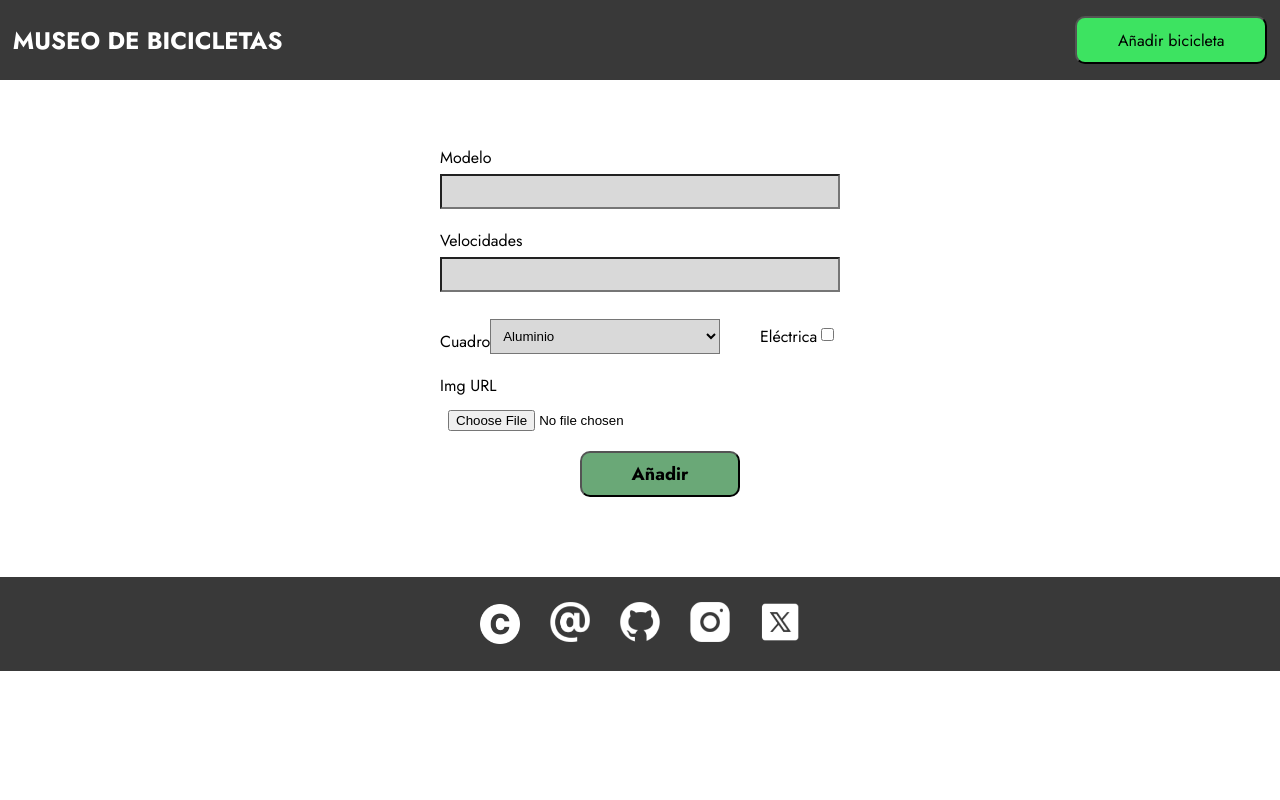
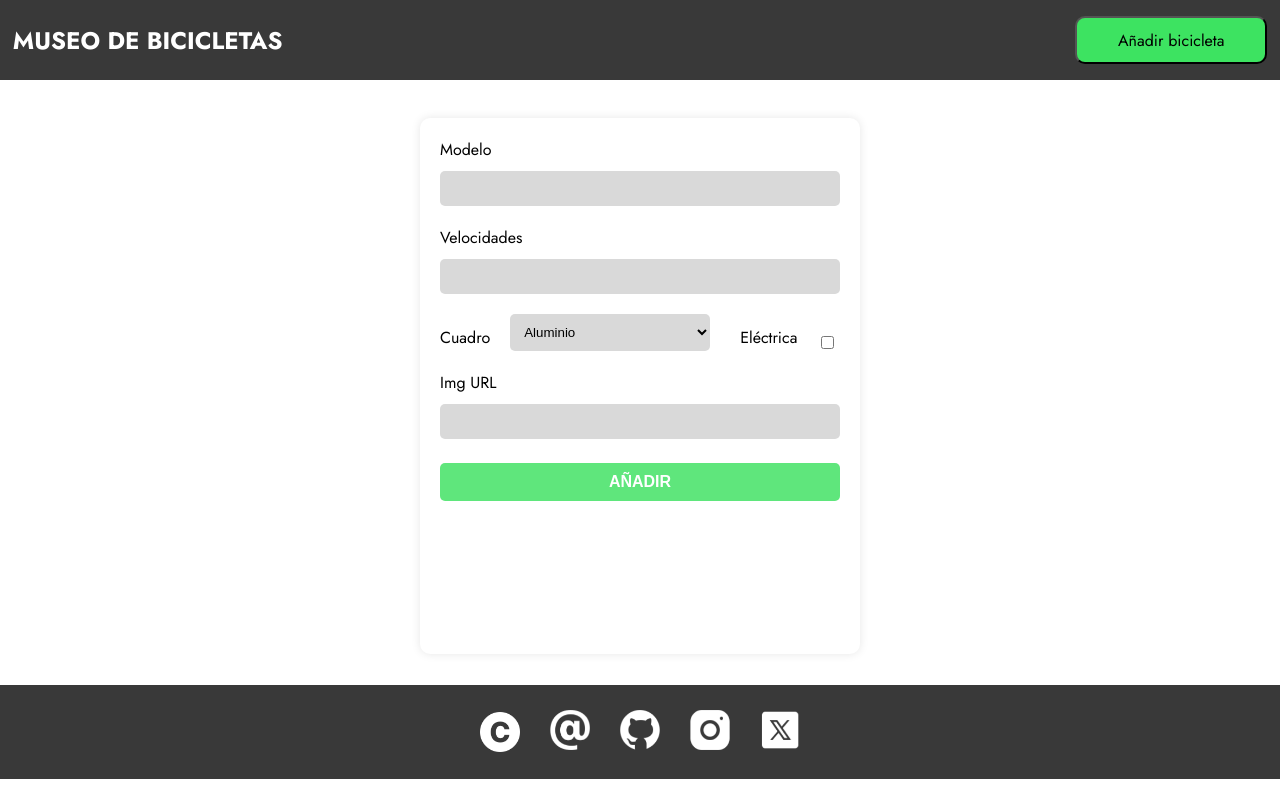
Before and after one commit to SarayAnta/proyecto05-museo, a React (Vite) app: page /Edit in a window 1280 px wide. Both pictures are taken after a click on the button "Añadir bicicleta". Built offline with nearby package versions, Linux system fonts and the light colour scheme.

Commit message:
styled add form

```diff
--- a/src/components/newitem/NewItem.css
+++ b/src/components/newitem/NewItem.css
@@ -1,54 +1,97 @@
 body {
-  margin: 0;
+  max-height: 100%;
 }
 
 form {
   font-family: 'Jost', sans-serif;
   max-width: 400px;
-  height: 439px;
-  margin: auto;
-  margin-top: 2%;
+  height: 62vh;
+  margin: 0 auto;
+  margin-top: 3%;
+  margin-bottom: 3%;
   padding: 20px;
+  background-color: #FFFFFF;
+  border-radius: 10px;
+  box-shadow: 0 0 10px rgba(0, 0, 0, 0.1);
 }
 
 label {
   display: block;
-  margin-bottom: 0.5%;
-  margin-top: 5%;
+  margin-bottom: 10px;
+  color: #000000;
 }
 
-.model, .speeding, select {
-    background-color: #d9d9d9;
-  }
-
-  input, select {
+input[type="text"],
+input[type="file"],
+select {
   width: 100%;
-    padding: 8px;
-    margin-top: 3px;
+  padding: 10px;
+  margin-bottom: 20px;
+  border: none;
+  background-color: #D9D9D9;
+  border-radius: 5px;
   box-sizing: border-box;
 }
 
+input[type="submit"] {
+  width: 100%;
+  padding: 10px;
+  border: none;
+  background-color: #000000;
+  color: #FFFFFF;
+  font-size: 16px;
+  font-weight: bold;
+  text-transform: uppercase;
+  border-radius: 5px;
+  cursor: pointer;
+}
+
+input[type="submit"]:hover {
+  background-color: #333333;
+}
+
 .add {
-    width: 20vh;
-    background-color: #6aa877;
-    margin-left: 35%;
-    margin-top: 3%;
-    font-family: 'Jost', sans-serif;
-    font-size: 18px;
-    font-weight: bolder;
-    border-radius: 10px;
+  margin-top: 15px;
+}
+
+.error {
+  color: red;
 }
 
 .cuadred {
   display: flex;
-    align-items: center;
-    margin-top: 3%;
 }
 
+.frame,
 .electric {
-    margin-left: 10%;
+  display: flex;
+  align-items: center; /* Alinear verticalmente */
+  margin-right: 30px; /* Espacio entre los campos */
 }
 
-  .frame {
-    width: 70%;
+.frame label,
+.electric label {
+  margin-right: 20px; /* Espacio entre el label y el input */
 }
+
+.frame select {
+  flex: 1; /* El input ocupa todo el espacio restante */
+  width: 200px;
+}
+
+.electric input[type="checkbox"] {
+  flex: 1; /* El input ocupa todo el espacio restante */
+}
+
+input[type="submit"] {
+  background-color: #3de161d2;
+  margin-top: 1%;
+}
+
+
+@media screen and (max-width: 480px) {
+  form {
+    padding: 30px;
+
+  }
+}
--- a/src/components/newitem/NewItem.jsx
+++ b/src/components/newitem/NewItem.jsx
@@ -6,31 +6,35 @@ import Footer from '../footer/Footer';
 
 const NewItem = () => {
 
-    const { register, formState: { errors }, handleSubmit } = useForm();
+    const { register, formState: { errors }, handleSubmit, reset} = useForm();
 
     const onSubmit = (data) => {
         console.log(data);
+        // Mostrar mensaje de éxito
+        alert('¡Tu bicicleta fue añadida correctamente!');
+        // Reiniciar el formulario
+        reset();
     }
 
-    return(
-    <>
-      <Nav/>
+    return <>
+        <Nav/>
         <form onSubmit={handleSubmit(onSubmit)}>
             <div>
                 <label>Modelo</label>
                 <input className='model' type="text" {...register('modelo', {
                     required: true,
-                    minLength: 5
                 })}/>
                 {errors.modelo?.type === 'required' && <p>El campo modelo es requerido</p>}
-                {errors.modelo?.type === 'minLength' && <p>El campo modelo debe tener más de 5 caracteres</p>}
             </div>
             <div>
                 <label>Velocidades</label>
-                <input className='speeding' type="text" {...register('velocidades')}/>
+                <input className='speeding' type="text" {...register('velocidades', {
+                    required: true,
+                })}/>
+                {errors.velocidades?.type === 'required' && <p>El campo velocidades es requerido</p>}
             </div>
             <div className='cuadred'>
-                <div className='frame cuadred'>
+                <div className='frame'>
                     <label>Cuadro</label>
                     <select {...register('cuadro')}>
                         <option value="al">Aluminio</option>
@@ -39,22 +43,24 @@ const NewItem = () => {
                         <option value="ot">Otros</option>
                     </select>
                 </div>
-                <div className='electric cuadred'>
+                <div className='electric'>
                     <label>Eléctrica</label>
                     <input className="checkbox-css" type="checkbox" {...register('eléctrica')} />
                 </div>
             </div>
             <div>
                 <label htmlFor="imageUpload">Img URL</label>
-                <input
-                type="file"
-                accept="image/*"
-                />
+                <input type="text" {...register('imageUpload', {
+                pattern: /^https?:\/\/[\w\-]+(\.[\w\-]+)+[/#?]?.*$/,
+                required:true,
+                })}/>
+                {errors.imageUpload?.type === 'pattern' && <p>El formato de la url de la imagen es incorrecto</p>}
+                {errors.imageUpload?.type === 'required' && <p>El campo url de la imagen es requerido</p>}
             </div>
-            <input type="submit" value="Añadir" className='add'/>
+            <input type="submit" value="Añadir"/>
         </form>
-    <Footer/>
+        <Footer/>
     </>
-)}
+            }
 
 export default NewItem;
```
Lines whose indentation alone changed are shown as unchanged.
